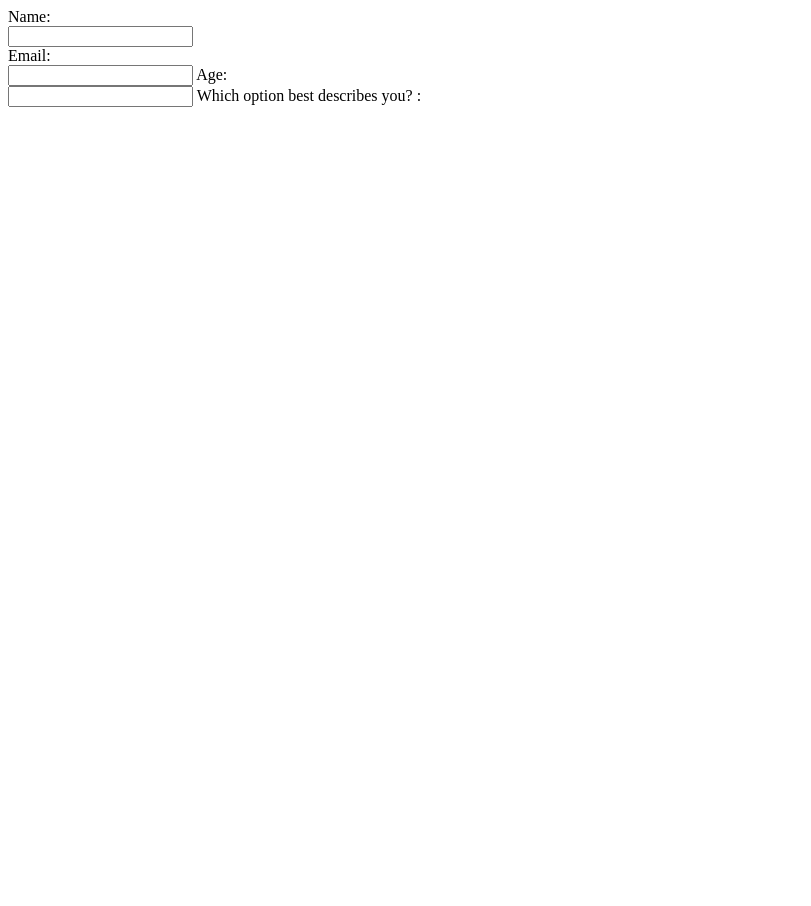
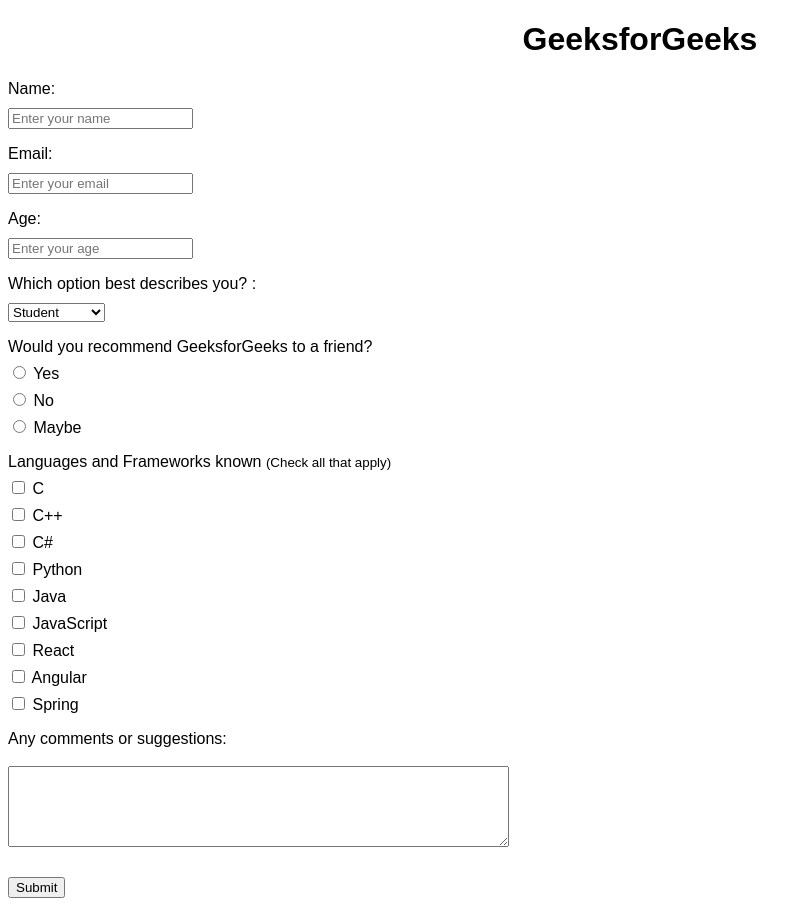
Before and after one commit to begoblanco/Forms-exercise, a plain HTML site: page index.html in a window 1280 px wide. Shown: the whole page, without its empty margins (0-811 px from the left). Before the commit the page ends 800 px from the top, so only its background shows below. Drawn offline with Linux system fonts and the light colour scheme; files that its build step writes are made by us from their sources.

Commit message:
structure

```diff
--- a/index.html
+++ b/index.html
@@ -3,19 +3,127 @@
   <head>
     <meta charset="UTF-8" />
     <meta name="viewport" content="width=device-width, initial-scale=1.0" />
-    <link rel="stylesheet" href="./styles/style.css" />
+    <link rel="stylesheet" href="./styles.css" />
     <title>HTML Form</title>
   </head>
   <body>
+    <h1>GeeksforGeeks</h1>
     <form>
-      <label for="name">Name:</label><br />
-      <input type="text" id="name" name="name" /><br />
-      <label for="email">Email:</label><br />
-      <input type="text" id="email" name="email" />
-      <label for="age">Age:</label><br />
-      <input type="text" id="age" name="age" />
+      <section id="question1">
+        <p>
+          <label for="name">Name:</label><br />
+          <input
+            type="text"
+            id="name"
+            name="name"
+            placeholder="Enter your name"
+          /><br />
+        </p>
+        <p>
+          <label for="email">Email:</label><br />
+          <input
+            type="text"
+            id="email"
+            name="email"
+            placeholder="Enter your email"
+          /><br />
+        </p>
+        <p>
+          <label for="age">Age:</label><br />
+          <input
+            type="text"
+            id="age"
+            name="age"
+            placeholder="Enter your age"
+          /><br />
+        </p>
+      </section>
 
-      <label for="option">Which option best describes you? :</label><br />
+      <section id="question2">
+        <p>
+          <label for="options"> Which option best describes you? :</label><br />
+          <select name="options" id="options">
+            <option value="student">Student</option>
+            <option value="employed">Employed</option>
+            <option value="unemployed">Unemployed</option></select><br />
+        </p>
+      </section>
+
+      <section id="question3">
+        <p>
+          Would you recommend GeeksforGeeks to a friend?<br />
+          <input type="radio" id="html" name="recommend" value="yes" />
+          <label for="yes">Yes</label><br />
+          <input type="radio" id="no" name="recommend" value="no" />
+          <label for="no">No</label><br />
+          <input type="radio" id="maybe" name="recommend" value="maybe" />
+          <label for="javascript">Maybe</label>
+        </p>
+      </section>
+
+      <section id="question4">
+        <p>
+          Languages and Frameworks known <small>(Check all that apply)</small
+          ><br />
+          <input type="checkbox" id="language1" name="language1" value="c" />
+          <label for="language1"> C</label><br />
+
+          <input type="checkbox" id="language2" name="language2" value="c++" />
+          <label for="language2"> C++</label><br />
+
+          <input type="checkbox" id="language3" name="language3" value="c#" />
+          <label for="language3"> C#</label><br />
+
+          <input
+            type="checkbox"
+            id="language4"
+            name="language4"
+            value="python"
+          />
+          <label for="language4"> Python</label><br />
+
+          <input type="checkbox" id="language5" name="language5" value="Java" />
+          <label for="language5"> Java</label><br />
+
+          <input type="checkbox" id="language6" name="language6" value="js" />
+          <label for="language6"> JavaScript</label><br />
+
+          <input
+            type="checkbox"
+            id="language7"
+            name="language7"
+            value="react"
+          />
+          <label for="language7"> React</label><br />
+
+          <input
+            type="checkbox"
+            id="language8"
+            name="language8"
+            value="angular"
+          />
+          <label for="language8"> Angular</label><br />
+
+          <input
+            type="checkbox"
+            id="language9"
+            name="language9"
+            value="spring"
+          />
+          <label for="language9"> Spring</label><br />
+        </p>
+      </section>
+
+      <section id="suggestions">
+        <p>
+          Any comments or suggestions:<br />
+          <br /><textarea rows="5" cols="60"></textarea>
+        </p>
+      </section>
+
+      <section id="submit">
+        <input type="submit" value="Submit" />
+      </section>
     </form>
   </body>
 </html>
--- /dev/null
+++ b/styles.css
@@ -0,0 +1,12 @@
+h1 {
+  text-align: center;
+}
+
+body {
+  font-family: Arial, Helvetica, sans-serif;
+}
+
+form input,
+form select {
+  margin-top: 10px;
+}
```
Also changed, not shown: styles.css/style.css (deleted).
